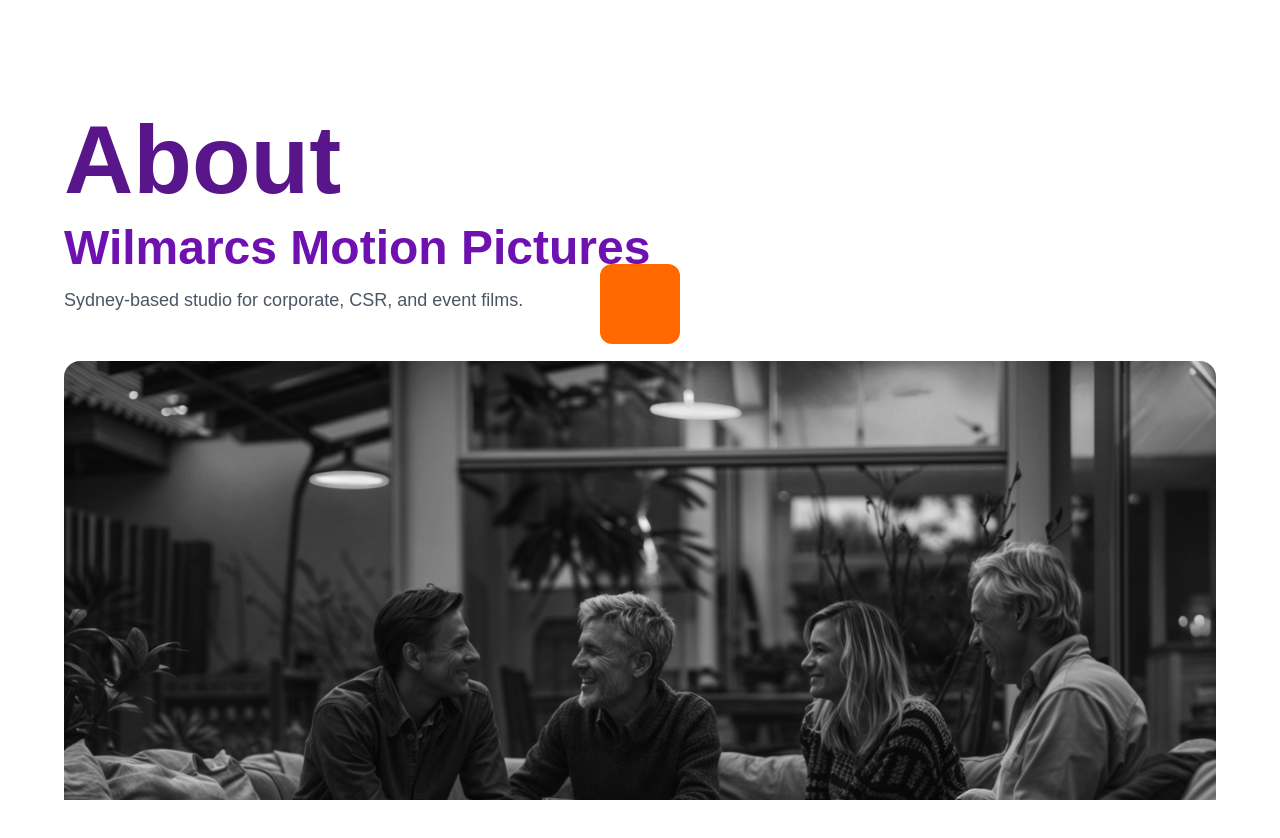
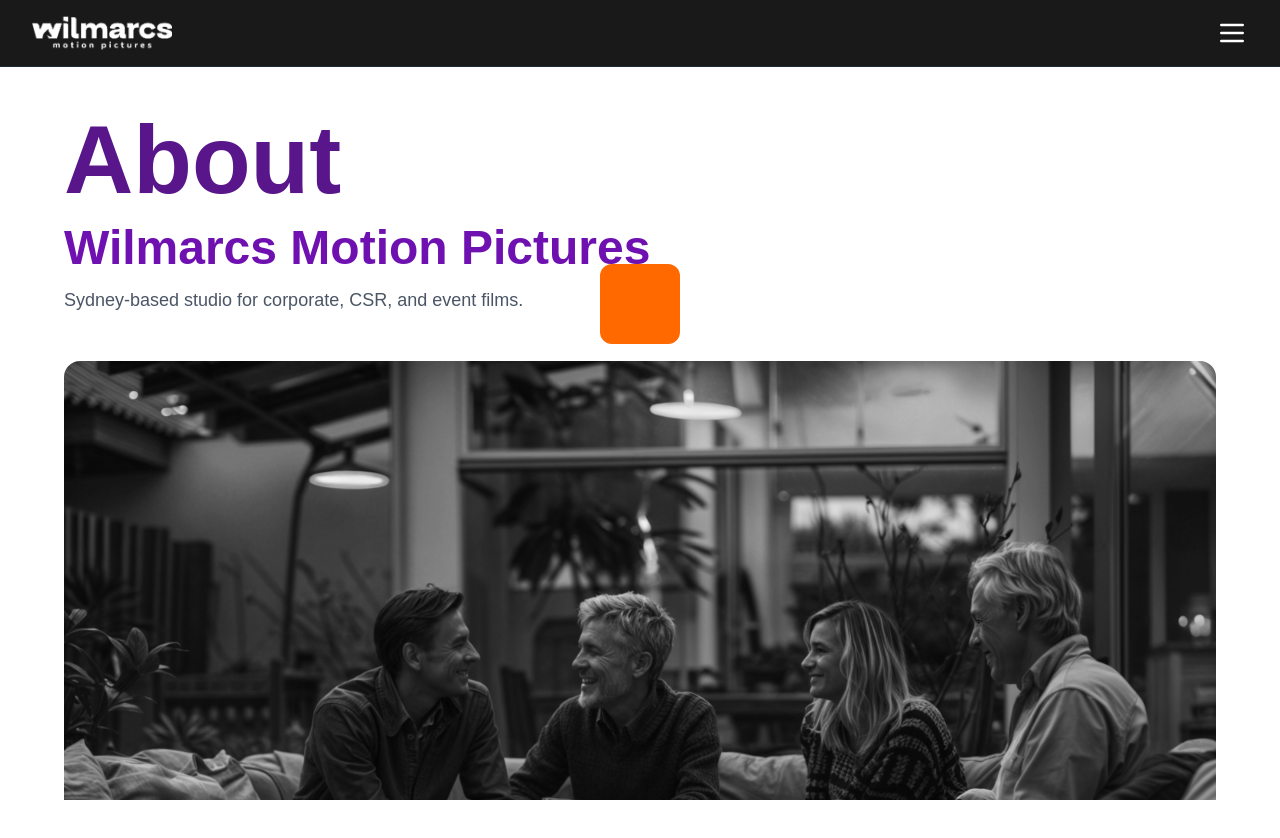
Before and after one commit to marketbytes-devops/wilmarcs-sydney-website, a Next.js app: page /about-us in a window 1280 px wide. Shown: the top 838 px of the page. Built offline with nearby package versions, Linux system fonts and the light colour scheme.

Commit message:
navbar v1 updated

```diff
--- a/src/components/Layout/Navbar.jsx
+++ b/src/components/Layout/Navbar.jsx
@@ -74,7 +74,7 @@
   }, [mobileMenuOpen]);
 
   const showInitialNavbar = isHomePage && !scrolled;
-  const showScrolledNavbar = isHomePage && scrolled;
+const showScrolledNavbar = scrolled || !isHomePage;
 
   const hoverTransition = {
     duration: 0.45,
```
